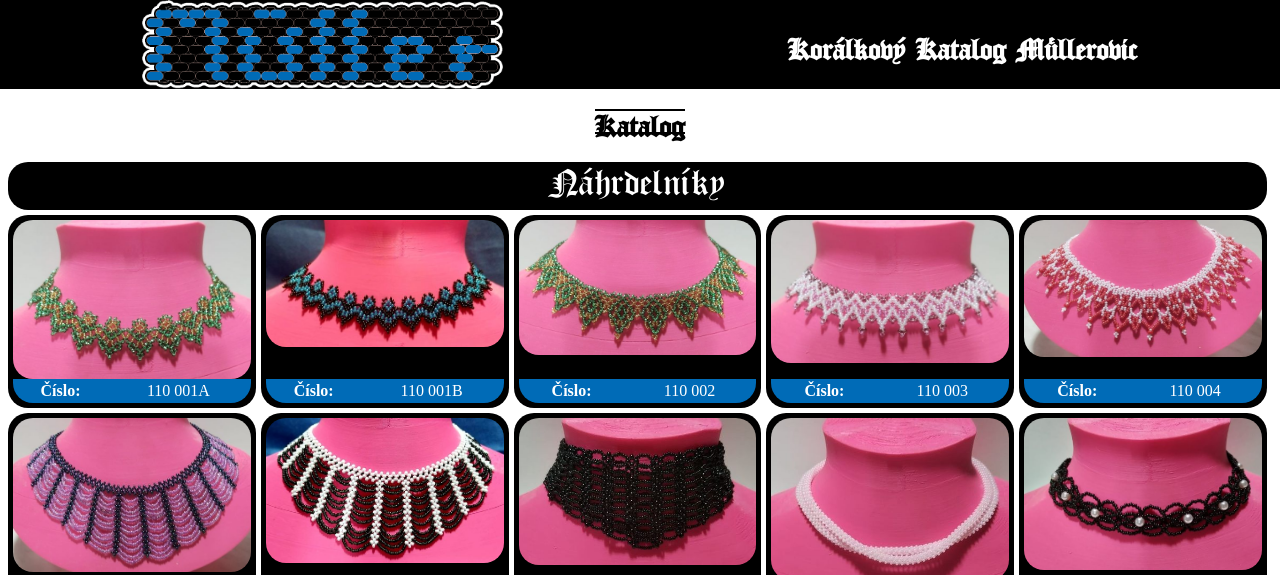
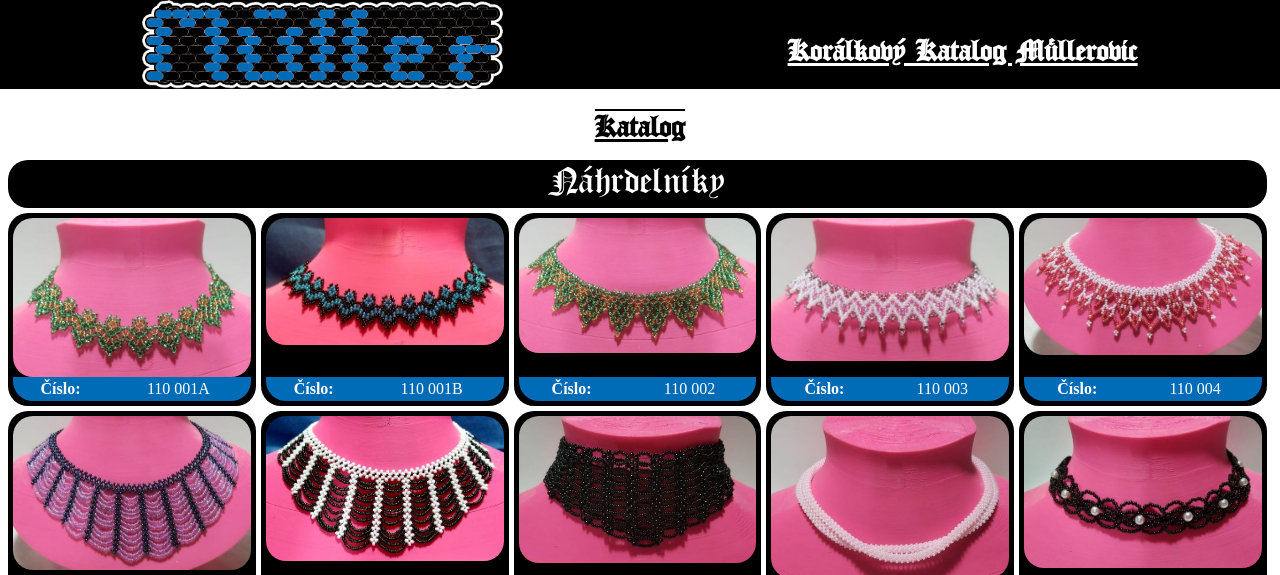
Before and after one commit to GraphiteTheCat/katalog, a plain HTML site: page index.html in a window 1280 px wide. Shown: the top 575 px of the page. Drawn offline with Linux system fonts and the light colour scheme.

Commit message:
another fucking fix

```diff
--- a/CSS/styles.css
+++ b/CSS/styles.css
@@ -12,7 +12,7 @@ h1 {
     margin:20px 0 20px 0;
     width:fit-content;
     border-top:2px solid black;
-    border-bottom:2px solid black;
+    text-decoration:underline;
 }
 
 .content {
```
